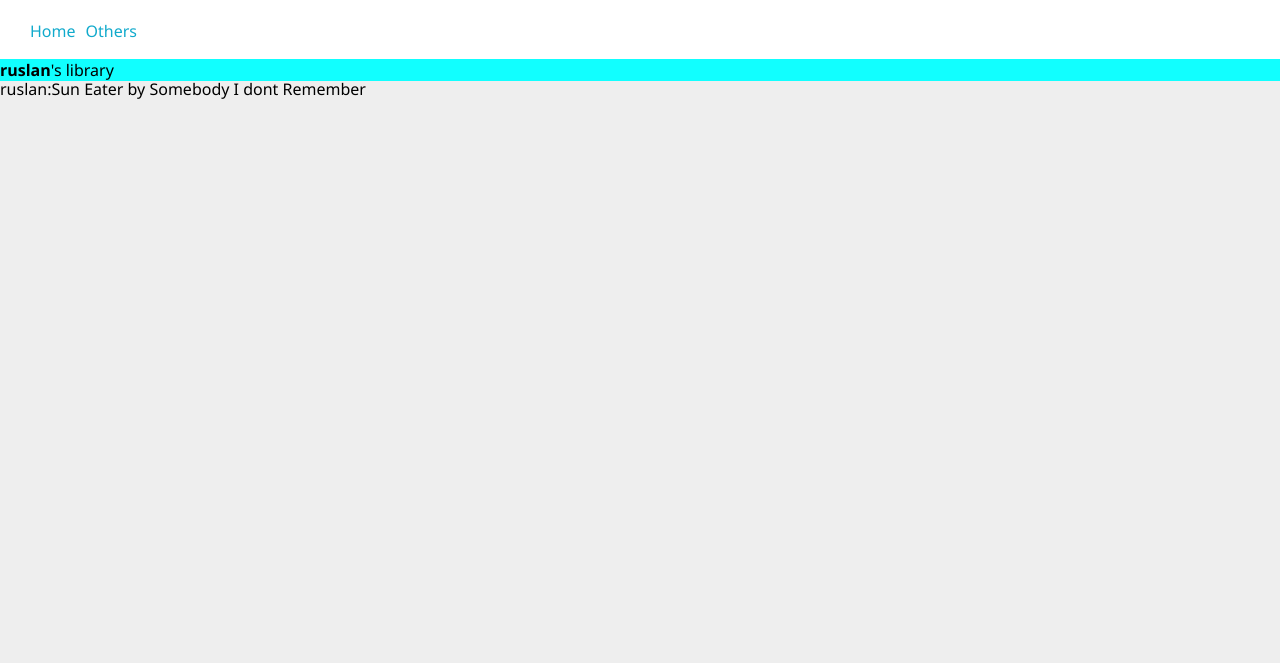
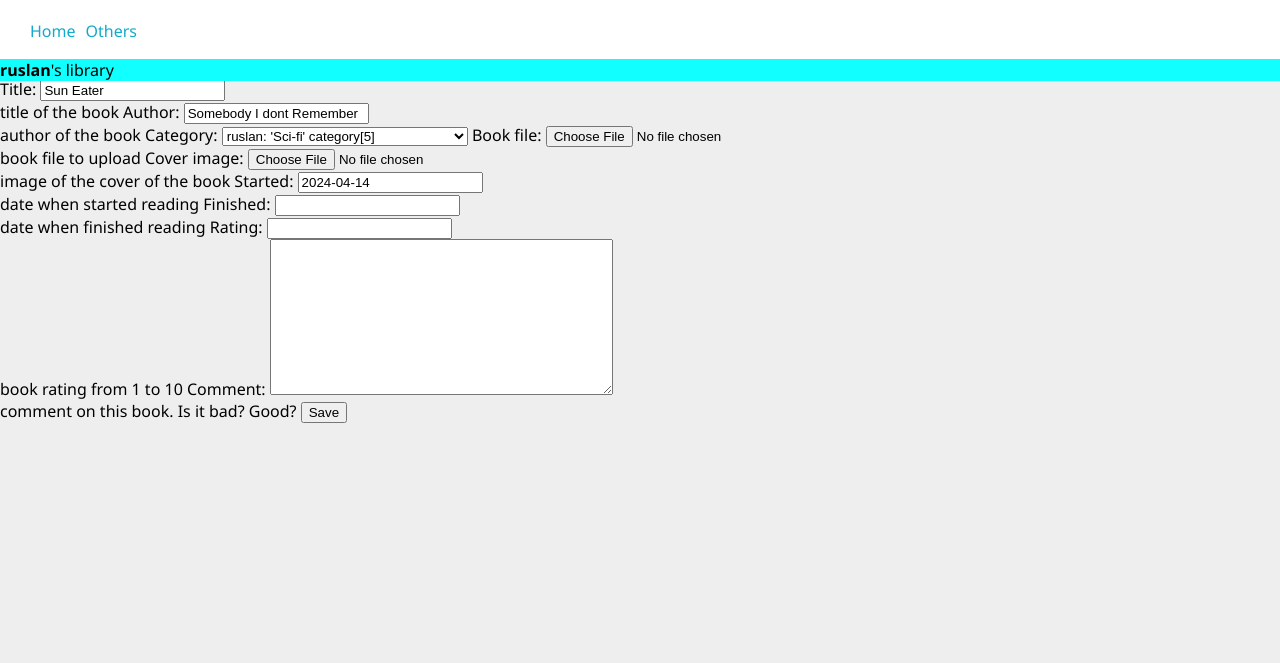
Before and after one commit to RuslanZhiznevsky/my_lib, a Django app: a page that uses library/templates/book.html in a window 1280 px wide. Shown: the top 663 px of the page. Run offline with Django 4.2, Linux system fonts and the light colour scheme; a user stored in the database is signed in; data comes from the database, SQL or seed files in the repository.

Commit message:
user.to_show -> user.is_private, add _raise_404_if_private(user) to library/views.py, make 'your_book' view POSTable and display book info as a form to edit the book

```diff
--- a/library/forms.py
+++ b/library/forms.py
@@ -2,16 +2,16 @@ from django.forms import ModelForm
 from library.models import Book, BookCategory
 
 
-class NewBookForm(ModelForm):
+class BookForm(ModelForm):
     class Meta:
         model = Book
-        fields = ["title", "author", "category", "file",
+        fields = ["title", "author", "category", "file", "cover",
                   "started", "finished", "rating", "comment"]
 
         exclude = ["user"]
 
 
-class NewCategoryForm(ModelForm):
+class CategoryForm(ModelForm):
     class Meta:
         model = BookCategory
         fields = ["category_name"]
--- a/library/templates/book.html
+++ b/library/templates/book.html
@@ -1,5 +1,9 @@
 {% extends 'base.html' %}
 
 {% block content %}
-    {{ book }}
+<form method="post">
+{% csrf_token %}
+    {{ form }}
+    <button type="submit">Save</input>
+</form>
 {% endblock content %}
--- a/library/views.py
+++ b/library/views.py
@@ -3,7 +3,7 @@ from django.contrib.auth.decorators import login_required
 from django.http import Http404
 
 from library.models import BookCategory, Book
-from library.forms import NewBookForm, NewCategoryForm
+from library.forms import BookForm, CategoryForm
 
 from users.models import User
 
@@ -39,13 +39,17 @@ def _get_books_by_categories_and_viewed_user(request, username):
     return books_by_categories, viewed_user
 
 
+def _raise_404_if_private(user: User):
+    if user.is_private is False:  # user has private account
+        raise Http404
+
+
 @login_required
 def all_books(request, username=None):
     books_by_categories, viewed_user = _get_books_by_categories_and_viewed_user(request, username)
 
-    if viewed_user is not None:
-        if viewed_user.to_show is False:  # user has private account
-            raise Http404
+    if viewed_user:
+        _raise_404_if_private(viewed_user)
 
     context = {
         "user": request.user,
@@ -60,6 +64,9 @@ def all_books(request, username=None):
 @login_required
 def category(request, category, username=None):
     books_by_categories, viewed_user = _get_books_by_categories_and_viewed_user(request, username)
+    if viewed_user:
+        _raise_404_if_private(viewed_user)
+
     try:
         books = books_by_categories[category]
     except KeyError:
@@ -119,11 +126,23 @@ def book(request, book_title, author, username=None):
         viewed_user = get_object_or_404(User, username=username)
         book = get_object_or_404(Book, user=viewed_user, title=book_title, author=author)
 
+    if viewed_user:
+        _raise_404_if_private(viewed_user)
+
+    if request.method == "GET":
+        form = BookForm(instance=book)
+
+    if request.method == "POST":
+        form = BookForm(request.POST, instance=book)
+        if form.is_valid():
+            updated_book = form.save()
+            return redirect("your_book", updated_book.title, updated_book.author)
+
     context = {
         "user": request.user,
-
         "viewed_user": viewed_user,
         "book": book,
+        "form": form,
     }
 
     return render(request, "book.html", context=context)
@@ -134,7 +153,7 @@ def book(request, book_title, author, username=None):
 @login_required
 def new_book(request):
     if request.method == "POST":
-        form = NewBookForm(request.POST)
+        form = BookForm(request.POST)
         if form.is_valid():
             new_book = form.save(commit=False)
 
@@ -173,7 +192,7 @@ def new_book(request):
         except KeyError:
             pass
 
-        form = NewBookForm(initial=initial)
+        form = BookForm(initial=initial)
 
     context = {
         "new_book_form": form,
@@ -188,7 +207,7 @@ def new_book(request):
 @login_required
 def new_category(request):
     if request.method == "POST":
-        new_category_form = NewCategoryForm(request.POST)
+        new_category_form = CategoryForm(request.POST)
         if new_category_form.is_valid():
             new_category_model_obj = new_category_form.save(commit=False)
 
@@ -199,7 +218,7 @@ def new_category(request):
             pass
 
     if request.method == "GET":
-        new_category_form = NewCategoryForm()
+        new_category_form = CategoryForm()
 
     context = {
         "new_category_form": new_category_form,
--- a/users/models.py
+++ b/users/models.py
@@ -19,7 +19,7 @@ class UserManager(BaseUserManager):
             username=username,
             email=self.normalize_email(email),
             profile_picture=profile_picture,
-            to_show=True,
+            is_private=True,
             is_active=True,
             is_staff=False,
         )
@@ -90,7 +90,7 @@ class User(AbstractBaseUser, PermissionsMixin):
     # books                     from library.Book model
     # book_catagories           from library.models.Book
 
-    to_show = models.BooleanField(
+    is_private = models.BooleanField(
         verbose_name="to show",
         help_text="if this flag is set to False "
                   "user won't be listed in any public listings",
```
Also changed, not shown: README.md, db.sqlite3, library/migrations/0005_alter_book_title.py (added), users/migrations/0002_rename_to_show_user_is_private.py (added).
